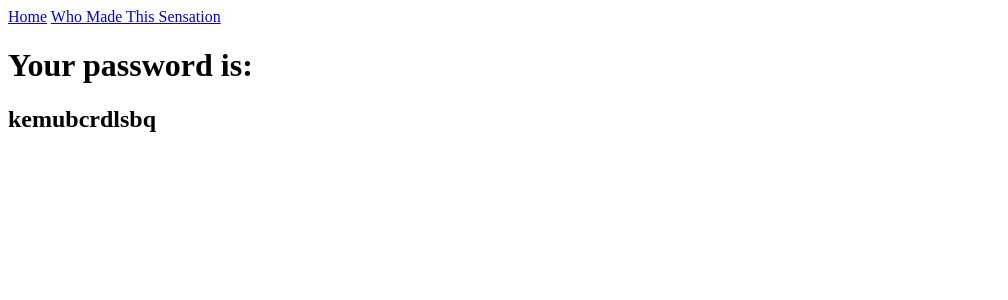
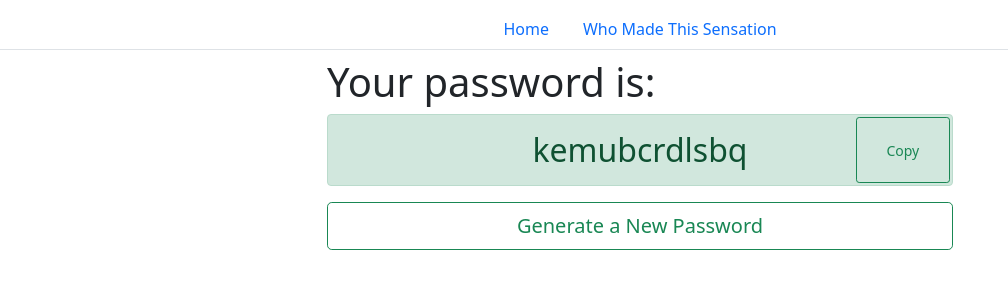
Before and after one commit to pkudlanov/password-generator, a Django app: page /password/ in a window 1280 px wide. Shown: the top 300 px of the page, without its empty margins (0-1008 px from the left). Run offline with Django 3.2, Linux system fonts and the light colour scheme.

Commit message:
Styled the password page plus some functionality Added a copy password button Also added a generate new password button

```diff
--- a/generator/templates/generator/password.html
+++ b/generator/templates/generator/password.html
@@ -1,6 +1,36 @@
-<a href="{% url 'home' %}">Home</a>
-<a href="{% url 'about' %}">Who Made This Sensation</a>
+<link href="https://cdn.jsdelivr.net/npm/bootstrap@5.0.0-beta1/dist/css/bootstrap.min.css" rel="stylesheet" integrity="sha384-giJF6kkoqNQ00vy+HMDP7azOuL0xtbfIcaT9wjKHr8RbDVddVHyTfAAsrekwKmP1" crossorigin="anonymous">
 
-<h1>Your password is:</h1>
+<nav class="nav justify-content-center nav-tabs my-2">
+    <a class="nav-link" href="{% url 'home' %}">Home</a>
+    <a class="nav-link" href="{% url 'about' %}">Who Made This Sensation</a>
+</nav>
 
-<h2>{{ password }}</h2>
+<div class="container" style="max-width: 650px;">
+
+    <h1>Your password is:</h1>
+
+    <h2 class="alert alert-success text-center" id="myInput">
+        {{ password }}
+        <button class="btn btn-outline-success btn-sm" style="position: absolute; top: .15rem; right: .15rem; height: 93%; width: 15%;" onclick="copyText()">Copy</button>
+    </h2>
+
+    <button class="btn btn-outline-success btn-lg btn-block" style="width: 100%" onClick="window.location.reload();">Generate a New Password</button>
+
+
+</div>
+
+<script>
+    function copyText() {
+        let copyText = document.getElementById("myInput").innerText;
+        let tempInput = document.createElement("input");
+        tempInput.type = "text";
+        tempInput.value = copyText.slice(0, -4);
+
+        document.body.appendChild(tempInput);
+        tempInput.select();
+
+        document.execCommand("copy");
+
+        document.body.removeChild(tempInput);
+    }
+</script>
```
